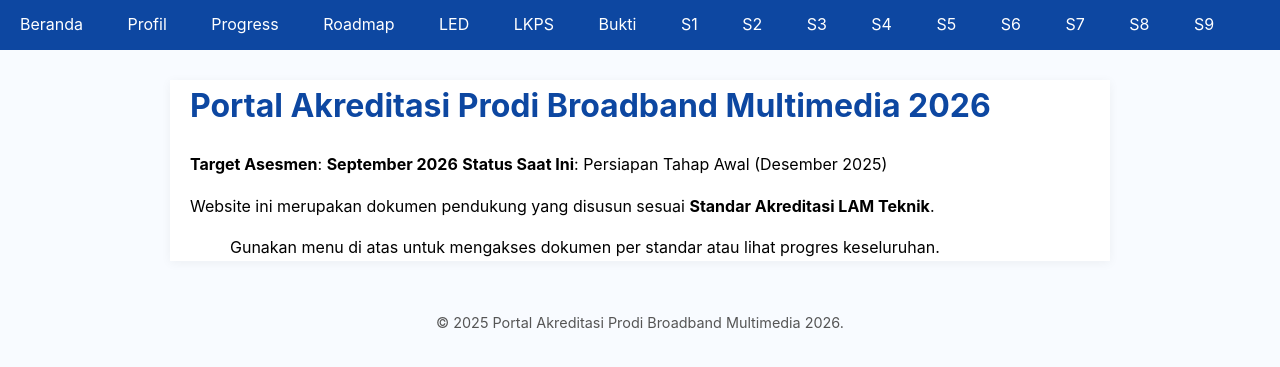
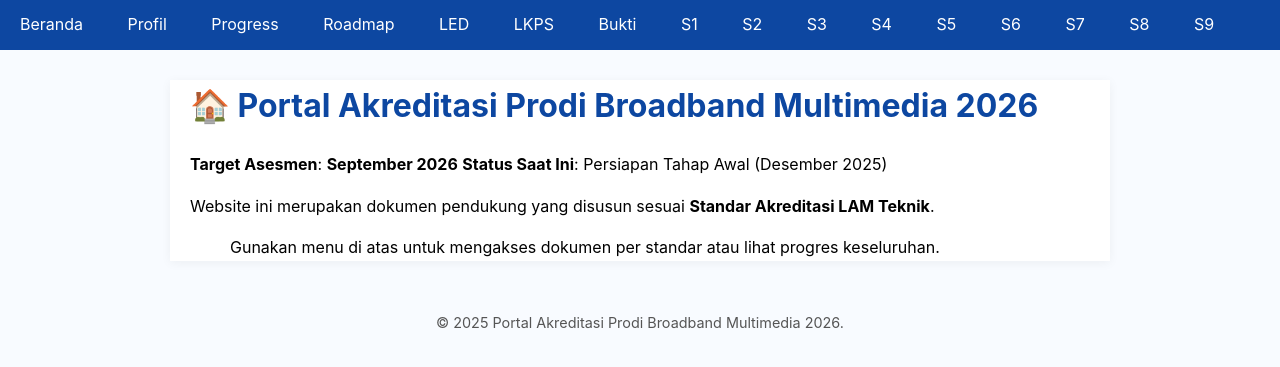
Before and after one commit to portal-psbm/aksi26, a Jekyll site: the page built from index.md, in a window 1280 px wide. Shown: the top 367 px of the page. Built offline with Jekyll 4.4.1, drawn with Linux system fonts in a browser that asks for light colours.

```diff
--- a/index.md
+++ b/index.md
@@ -4,7 +4,7 @@ title: Beranda
 permalink: /
 ---
 
-# Portal Akreditasi Prodi Broadband Multimedia 2026
+# 🏠 Portal Akreditasi Prodi Broadband Multimedia 2026
 
 **Target Asesmen**: **September 2026**
 **Status Saat Ini**: Persiapan Tahap Awal (Desember 2025)
```
